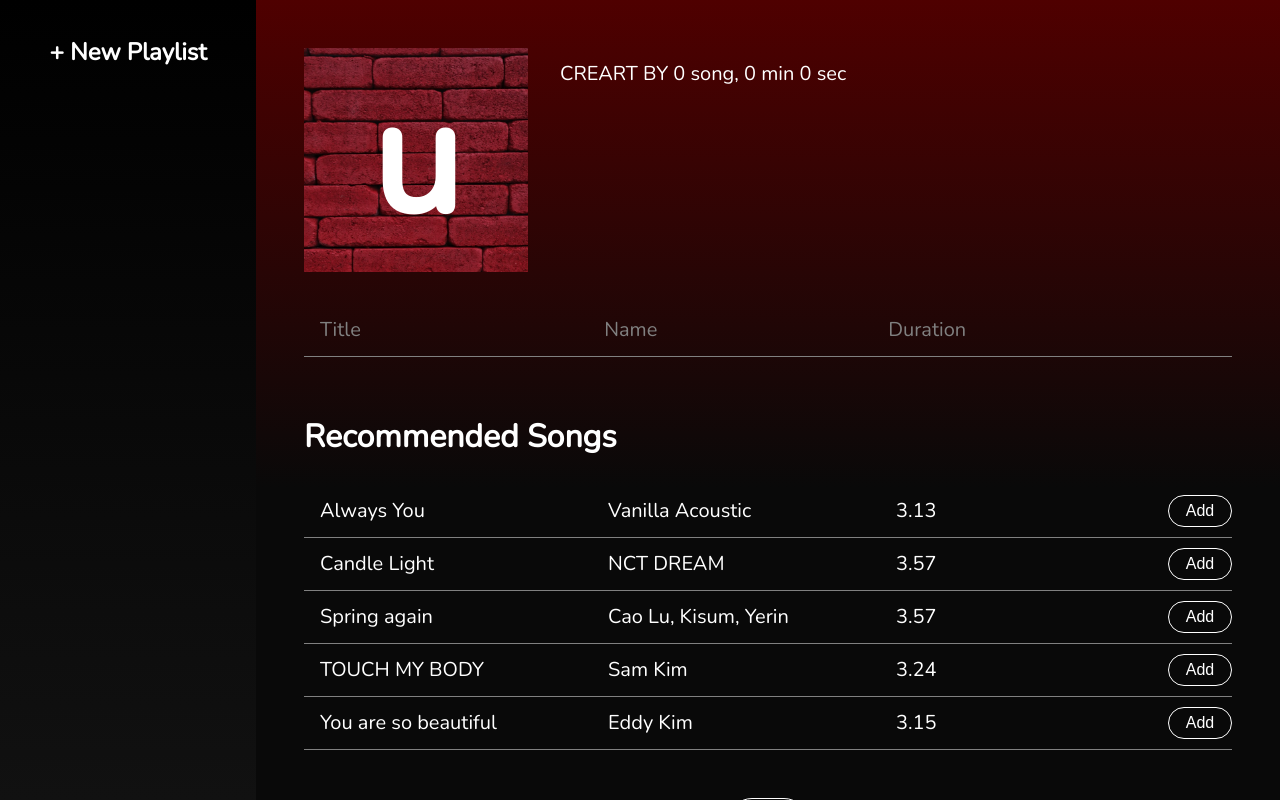
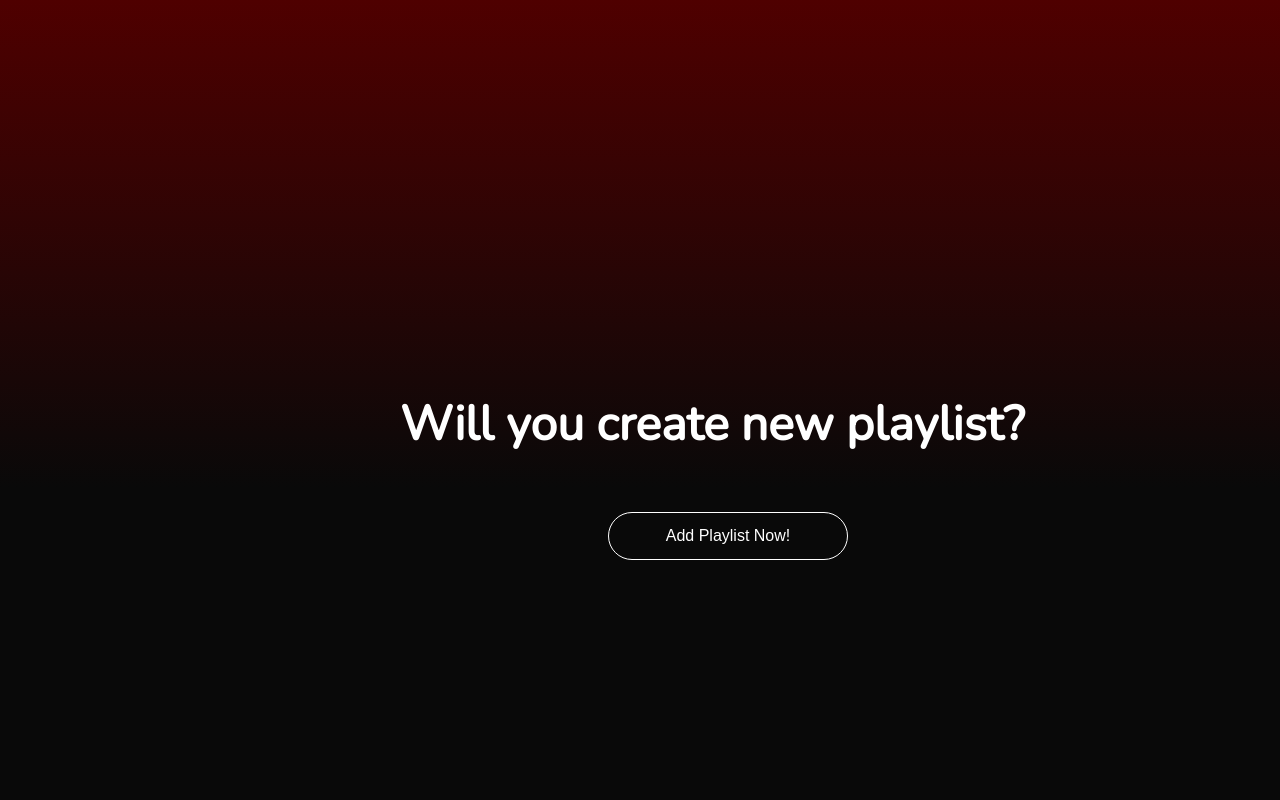
Before and after one commit to Ajarnshilin/DII-playlist, a React (Create React App) app: page / in a window 1280 px wide. Built offline with nearby package versions, Linux system fonts and the light colour scheme; a web font is replaced by a local one.

Commit message:
add welcome page

```diff
--- a/package.json
+++ b/package.json
@@ -14,6 +14,7 @@
     "react-modal": "^3.12.1",
     "react-router-dom": "^5.2.0",
     "react-scripts": "4.0.1",
+    "react-transition-group": "^4.4.1",
     "styled-components": "^5.2.1",
     "styled-reset": "^4.3.4",
     "web-vitals": "^0.2.4"
@@ -41,5 +42,9 @@
       "last 1 firefox version",
       "last 1 safari version"
     ]
+  },
+  "devDependencies": {
+    "prettier": "2.2.1",
+    "prettier-config-standard": "^1.0.1"
   }
 }
--- a/src/components/FormCreatePlaylist.js
+++ b/src/components/FormCreatePlaylist.js
@@ -36,19 +36,21 @@ const Input = styled.input`
   }
 `;
 const Button = styled.button`
-  height: 45px;
-  width: 110px;
-  background-color: #4ca9ad;
-  margin-top: 30px;
-  border: 0;
-  color: black;
-  font-size: 20px;
+   height: 3rem;
+  width: 9rem;
+  background-color: transparent;
+  color: #fff;
+  border: 1px solid #fff;
+  font-size: 1rem;
   outline: none;
-  border-radius: 5px;
-
+  border-radius: 45px;
+  margin-right: 30rem;
   cursor: pointer;
+  transition: 0.3s ease-in-out;
   &:hover {
-    background-color: #77c3c7;
+    background-color: #fff;
+    color: #000;
+    transition: 0.3s ease-in-out;
   }
 `;
 
@@ -57,6 +59,7 @@ const Title = styled.span`
   justify-content: left;
   align-items: center;
   font-size: 1.5rem;
+  color: white;
 `;
 
 function FormCreatePlaylist() {
--- a/src/components/Navbar.js
+++ b/src/components/Navbar.js
@@ -1,28 +1,32 @@
 import React, { useEffect, useState } from "react";
-import Modal from 'react-modal';
+import Modal from "react-modal";
 import styled from "styled-components";
-import FormCreatePlaylist from './FormCreatePlaylist'
-import { ListContextV2 } from '../context/ListContextV2'
-import { Link } from 'react-router-dom'
+import FormCreatePlaylist from "./FormCreatePlaylist";
+import { ListContextV2 } from "../context/ListContextV2";
+import { Link } from "react-router-dom";
 
 const Container = styled.div`
   width: 20%;
   height: 100vh;
-  background: rgb(17,17,17);
-background: linear-gradient(0deg, rgba(17,17,17,1) 0%, rgba(0,0,0,1) 100%);
+  background: rgb(17, 17, 17);
+  background: linear-gradient(
+    0deg,
+    rgba(17, 17, 17, 1) 0%,
+    rgba(0, 0, 0, 1) 100%
+  );
   padding: 0;
   position: fixed;
   overflow-x: hidden;
 `;
 
 const HeaderWrapper = styled.div`
-  display:flex;
+  display: flex;
   justify-content: space-between;
 `;
 
 const NewPlaylist = styled.span`
-  margin-top:0.5rem;
-  font-size:1.5rem;
+  margin-top: 0.5rem;
+  font-size: 1.5rem;
   font-weight: 600;
   display: flex;
   color: #fff;
@@ -32,34 +36,34 @@ const NewPlaylist = styled.span`
 `;
 
 const Close = styled.div`
-  font-size:2rem;
+  font-size: 2rem;
   display: flex;
   flex-direction: column;
-  align-items:right;
+  align-items: right;
   cursor: pointer;
 `;
 
 const HeroText = styled.span`
-  font-size:2rem;
-  font-weight:bold;
-  margin-bottom:2rem;
+  font-size: 2rem;
+  font-weight: bold;
+  margin-bottom: 2rem;
 `;
 
 const Wrapper = styled.div`
-  display:flex;
+  display: flex;
   justify-content: center;
   margin-top: 2rem;
- `;
+`;
 
 const ActionContainer = styled.div``;
 
 const Action = styled.div`
-a{
-  margin-left:2rem;
-  text-decoration:none;
-  color:white;
-  font-size:1.5rem;
-}
+  a {
+    margin-left: 2rem;
+    text-decoration: none;
+    color: white;
+    font-size: 1.5rem;
+  }
 `;
 
 const Form = styled.form`
@@ -103,8 +107,8 @@ const Button = styled.button`
 `;
 
 const ButtonContainer = styled.div`
-  display:flex;
-  justify-content:center;
+  display: flex;
+  justify-content: center;
 `;
 
 const Title = styled.span`
@@ -114,55 +118,59 @@ const Title = styled.span`
   font-size: 1.5rem;
 `;
 
-
-
 function NavBar() {
-  const {doge} = React.useContext(ListContextV2)
-  const {name , setName,modalIsOpen ,setModalIsOpen} = doge
-  console.log(name)
+  const { doge } = React.useContext(ListContextV2);
+  const { name, setName, modalIsOpen, setModalIsOpen } = doge;
+  console.log(name);
   return (
     <Container>
       <Wrapper>
         <ActionContainer>
           <Action>
-            <NewPlaylist onClick={() => setModalIsOpen(true)}>+ New Playlist</NewPlaylist>
+            <NewPlaylist onClick={() => setModalIsOpen(true)}>
+              + New Playlist
+            </NewPlaylist>
             <Modal
               isOpen={modalIsOpen}
               shouldCloseOnOverlayClick={false}
               onRequestClose={() => setModalIsOpen(false)}
               style={{
                 overlay: {
-                  position: 'fixed',
+                  position: "fixed",
                   top: 0,
                   left: 0,
                   right: 0,
                   bottom: 0,
-                  backgroundColor: 'rgba(0, 0, 0, 0.75)'
+                  backgroundColor: "rgba(0, 0, 0, 0.75)",
                 },
                 content: {
-                  position: 'absolute',
-                  top: '30%',
-                  left: '30%',
-                  right: '30%',
-                  bottom: '30%',
-                  border: '1px solid #000',
-                  background: '#c5d9d6',
-                  overflow: 'fixed',
-                  WebkitOverflowScrolling: 'touch',
-                  borderRadius: '4px',
-                  outline: 'none',
-                  padding: '35px'
-                }
+                  position: "absolute",
+                  top: "30%",
+                  left: "30%",
+                  right: "30%",
+                  bottom: "30%",
+                  border: "1px solid #000",
+                  background: "#c5d9d6",
+                  overflow: "fixed",
+                  WebkitOverflowScrolling: "touch",
+                  borderRadius: "4px",
+                  outline: "none",
+                  padding: "35px",
+                },
               }}
             >
               <HeaderWrapper>
                 <HeroText>Create Playlist</HeroText>
                 <Close onClick={() => setModalIsOpen(false)}>X</Close>
               </HeaderWrapper>
-                <FormCreatePlaylist/>
+              <FormCreatePlaylist />
             </Modal>
           </Action>
-             {name.map((item,key)=> <Link to={`/${name}`}><NewPlaylist  key={key}>{item}</NewPlaylist> </Link> )}
+          {name.map((item, key) => (
+            <Link to={`/${name}`}>
+              <NewPlaylist key={key}>{item}</NewPlaylist>{" "}
+            </Link>
+          ))}
         </ActionContainer>
       </Wrapper>
     </Container>
--- /dev/null
+++ b/src/components/Welcome/Content.js
@@ -0,0 +1,140 @@
+import React from "react";
+import styled from "styled-components";
+import Modal from "react-modal";
+import FormCreatePlaylist from "../FormCreatePlaylist";
+import { ListContextV2 } from "../../context/ListContextV2";
+import { Link } from "react-router-dom";
+
+const Container = styled.div`
+  width: 100%;
+  height: 100%;
+  background: rgb(9, 9, 9);
+  background: linear-gradient(
+    0deg,
+    rgba(9, 9, 9, 1) 39%,
+    rgba(79, 0, 0, 1) 100%
+  );
+  padding: 0;
+  overflow-x: hidden;
+  color: #fff;
+`;
+const Wrapper = styled.div`
+  width: 100%;
+  height: 100vh;
+  display: flex;
+  flex-direction: column;
+`;
+const RightHeader = styled.div`
+  margin-top: 25rem;
+  margin-left: 25rem;
+  h1 {
+    font-size: 3rem;
+    font-weight: 600;
+    margin-bottom: 1rem;
+  }
+`;
+const Button = styled.button`
+  height: 3rem;
+  width: 15rem;
+  background-color: transparent;
+  color: #fff;
+  border: 1px solid #fff;
+  font-size: 1rem;
+  outline: none;
+  border-radius: 45px;
+  margin: 3rem 3rem 3rem 13em;
+  cursor: pointer;
+  transition: 0.3s ease-in-out;
+  &:hover {
+    background-color: #fff;
+    color: #000;
+    transition: 0.3s ease-in-out;
+  }
+`;
+const HeaderWrapper = styled.div`
+  display: flex;
+  justify-content: space-between;
+`;
+
+const HeroText = styled.span`
+  font-size: 2rem;
+  font-weight: bold;
+  margin-bottom: 2rem;
+`;
+const Close = styled.div`
+  font-size: 2rem;
+  display: flex;
+  flex-direction: column;
+  align-items: right;
+  cursor: pointer;
+`;
+const NewPlaylist = styled.span`
+  margin-top: 0.5rem;
+  font-size: 1.5rem;
+  font-weight: 600;
+  display: flex;
+  color: #fff;
+  flex-direction: column;
+  justify-content: center;
+  cursor: pointer;
+`;
+
+function Content() {
+  const { doge } = React.useContext(ListContextV2);
+  const { name, setName, modalIsOpen, setModalIsOpen } = doge;
+  return (
+    <Container>
+      <Wrapper>
+        <RightHeader>
+          <h1>Will you create new playlist?</h1>
+          <Button onClick={() => setModalIsOpen(true)}>
+            {" "}
+            Add Playlist Now!{" "}
+          </Button>
+          <Modal
+            isOpen={modalIsOpen}
+            shouldCloseOnOverlayClick={false}
+            onRequestClose={() => setModalIsOpen(false)}
+            style={{
+              overlay: {
+                position: "fixed",
+                top: 0,
+                left: 0,
+                right: 0,
+                bottom: 0,
+                backgroundColor: "rgba(0, 0, 0, 0.75)",
+              },
+              content: {
+                position: "absolute",
+                top: "30%",
+                left: "30%",
+                right: "30%",
+                bottom: "30%",
+                border: "1px solid #000",
+                background: "#c7132b",
+                overflow: "fixed",
+                WebkitOverflowScrolling: "touch",
+                borderRadius: "4px",
+                outline: "none",
+                padding: "35px",
+              },
+            }}
+          >
+            <HeaderWrapper>
+              <HeroText>Create Playlist</HeroText>
+              <Close onClick={() => setModalIsOpen(false)}>X</Close>
+            </HeaderWrapper>
+            <FormCreatePlaylist />
+          </Modal>
+          {name.map((item, key) => (
+            <Link to={`/home`}>
+              <NewPlaylist key={key}>{item}</NewPlaylist>{" "}
+            </Link>
+          ))}
+        </RightHeader>
+      </Wrapper>
+    </Container>
+  );
+}
+
+export default Content;
--- a/src/configs/routes.js
+++ b/src/configs/routes.js
@@ -1,14 +1,19 @@
 import { lazy } from 'react'
 
 export default {
-  Home: {
+  Welcome: {
     path: '/',
     exact: true,
-    component: lazy(() => import('../pages/Home'))
+    component: lazy(() => import('../pages/Welcome'))
   },
   HomePage: {
     path: '/:name',
     exact: true,
     component: lazy(() => import('../pages/Home'))
   },
+  Home:{
+    path:'/home',
+    exact: true,
+    component: lazy(() => import('../pages/Home'))
+  }
 }
--- /dev/null
+++ b/src/pages/Welcome.js
@@ -0,0 +1,25 @@
+import React from "react";
+import styled from "styled-components";
+import ContentWelcome from "../components/Welcome/Content";
+import withHelmet from "../util/withHelmet";
+
+
+const Container = styled.div`
+  width: 100vw;
+  margin: 0;
+  padding: 0;
+  display: flex;
+  flex-direction: row;
+  overflow-x: hidden;
+  font-family: "Nunito", sans-serif;
+`;
+
+function Welcome() {
+  return (
+    <Container>
+
+      <ContentWelcome />
+    </Container>
+  );
+}
+export default withHelmet("Welcome")(Welcome);
```
